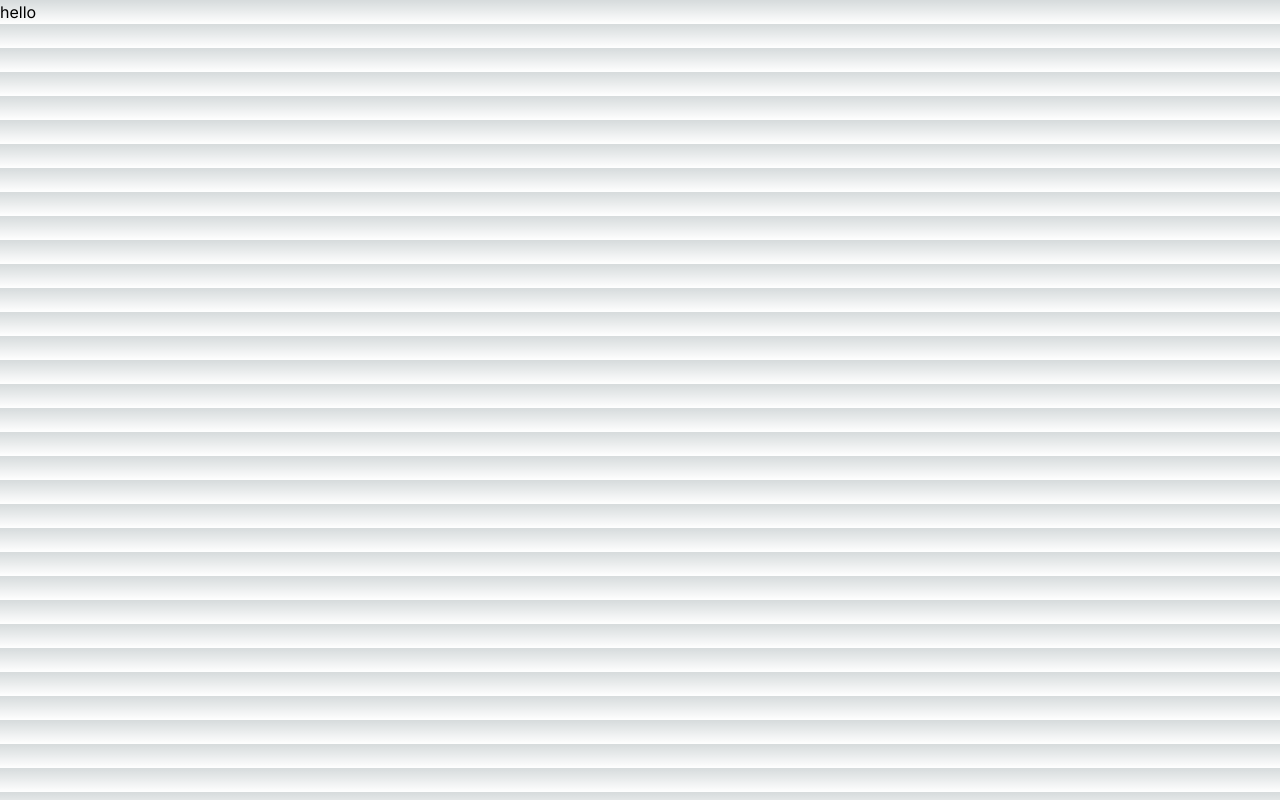
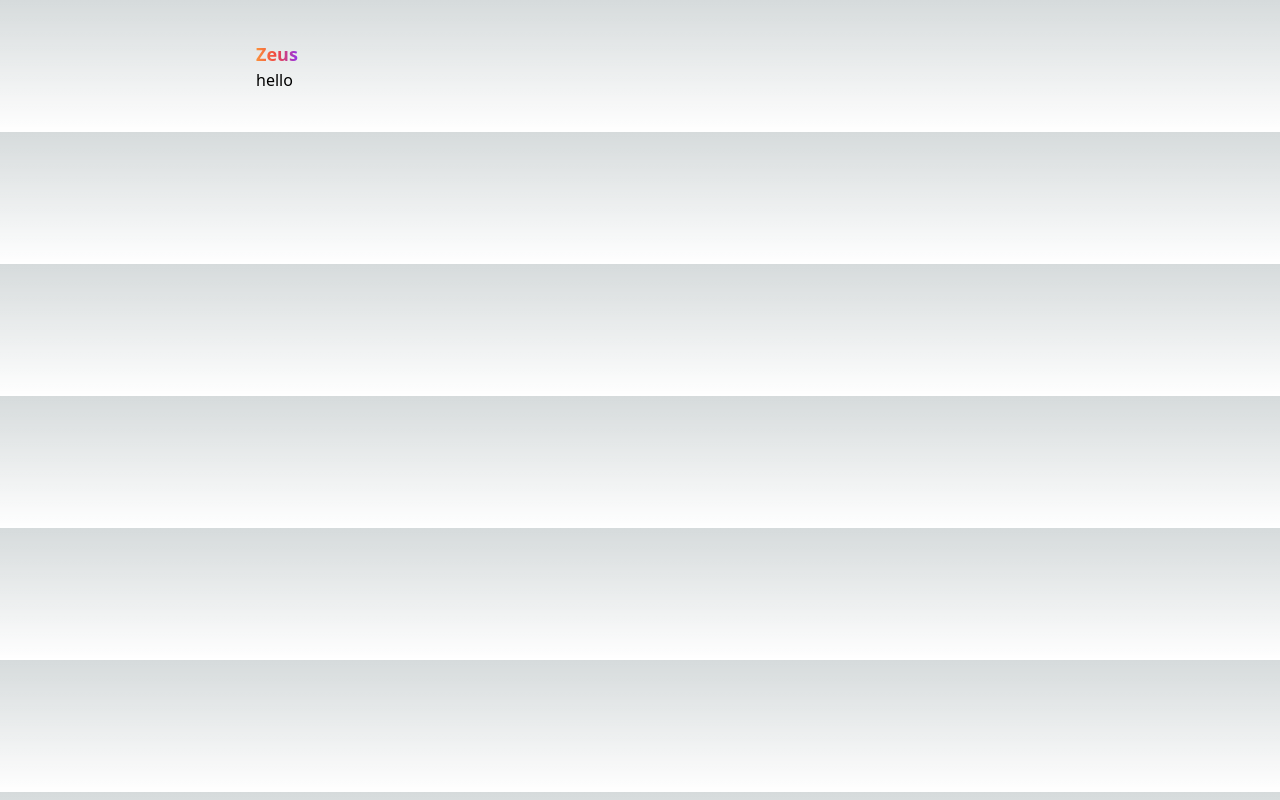
Before and after one commit to thelordzeus/next-sanity, a Next.js app: page /about in a window 1280 px wide. Built offline with nearby package versions, Linux system fonts and the light colour scheme.

Commit message:
feat: added Navbar

```diff
--- a/app/layout.tsx
+++ b/app/layout.tsx
@@ -1,21 +1,33 @@
-import './globals.css'
-import { Inter } from 'next/font/google'
+import Link from "next/link";
+import "./globals.css";
+import { Inter } from "next/font/google";
 
-const inter = Inter({ subsets: ['latin'] })
+const inter = Inter({ subsets: ["latin"] });
 
 export const metadata = {
-  title: 'Create Next App',
-  description: 'Generated by create next app',
-}
+  title: "awesome site",
+  description: "Generated for learning purposes",
+};
 
 export default function RootLayout({
   children,
 }: {
-  children: React.ReactNode
+  children: React.ReactNode;
 }) {
   return (
     <html lang="en">
-      <body className={inter.className}>{children}</body>
+      <body className="max-w-3xl mx-auto py-10">
+        <header>
+          <Link
+            href="/"
+            className="bg-gradient-to-r from-orange-400 via-red-500 to-purple-600 bg-clip-text text-transparent text-lg font-bold"
+          >
+            Zeus
+          </Link>
+        </header>
+
+        <main>{children}</main>
+      </body>
     </html>
-  )
+  );
 }
--- a/app/page.tsx
+++ b/app/page.tsx
@@ -5,7 +5,7 @@ import Link from "next/link";
 export default async function Home() {
   const projects = await getProjects();
   return (
-    <div className="max-w-5xl mx-auto py-20">
+    <div className="">
       <h1 className="text-7xl font-extrabold">
         Hello I'm{" "}
         <span className="bg-gradient-to-r from-orange-400 via-red-500 to-purple-600 bg-clip-text text-transparent">
--- a/app/projects/[project]/page.tsx
+++ b/app/projects/[project]/page.tsx
@@ -10,7 +10,7 @@ export default async function Project({ params }: Props) {
 
   const project = await getProject(slug);
   return (
-    <div className="max-w-3xl mx-auto py-20">
+    <div className="">
       <header className="flex items-center justify-between ">
         <h1 className="bg-gradient-to-r from-orange-400 via-red-500 to-purple-600 bg-clip-text text-transparent text-5xl  drop-shadow-sm font-extrabold">
           {project.title}
```
